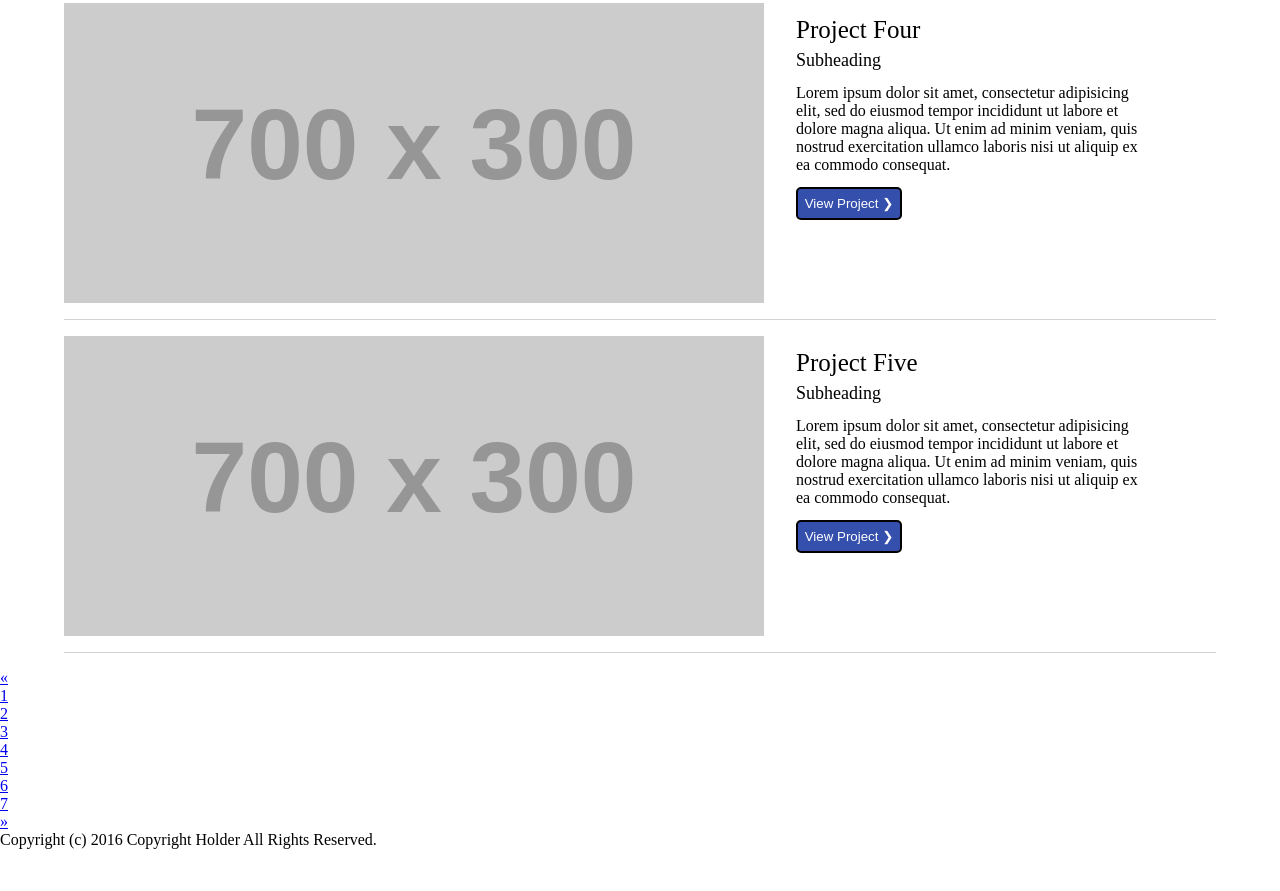
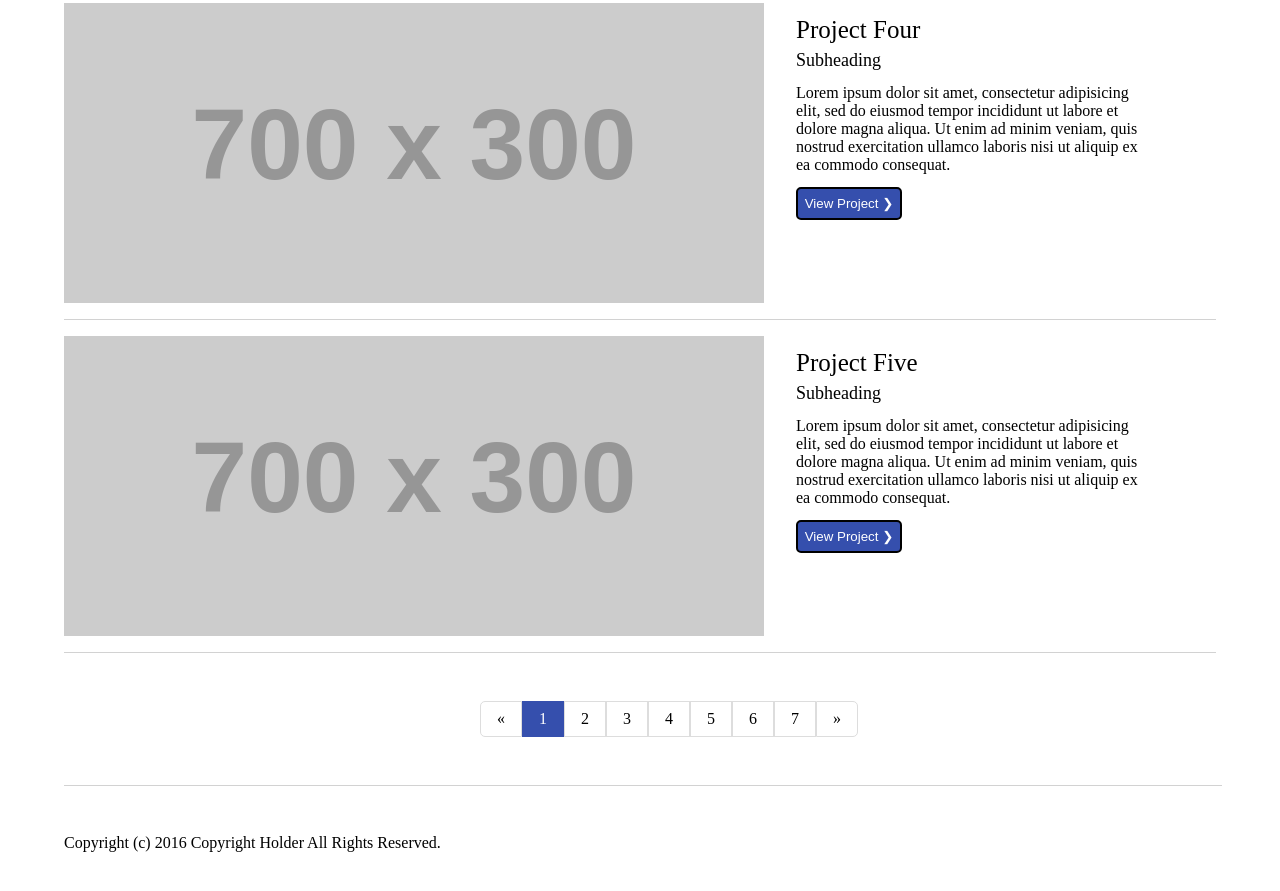
Before and after one commit to rdubel/gabarit2, a plain HTML site: page index.html in a window 1280 px wide. Shown: the part 1159-2050 px from the top of the page. Before the commit the page ends 2008 px from the top, so only its background shows below. Drawn offline with Linux system fonts and the light colour scheme; placeholder pictures from the web are drawn by us.

Commit message:
gabarit2

```diff
--- a/css/style.css
+++ b/css/style.css
@@ -49,7 +49,7 @@ h1 {
     margin-bottom: 0em;
     padding-bottom: 0.2em;
     border-bottom: 1px solid;
-    border-color: grey;
+    border-color: rgb(210, 210, 210);
 }
 
 h1 span {
@@ -72,7 +72,7 @@ h2 span {
 article {
     display: inline-block;
     border-bottom: 1px solid;
-    border-color: rgb(210, 210, 210)grey;
+    border-color: rgb(210, 210, 210);
     margin-top: 1em;
     padding-bottom: 1em;
 }
@@ -95,3 +95,55 @@ button {
     border-style: solid;
     border-radius: 5px;
 }
+
+.pagination {
+    display: inline-block;
+    width: 58%;
+    border-bottom: 1px solid;
+    border-color: rgb(210, 210, 210);
+    margin-left: 4em;
+    padding-left: 26em;
+    padding-bottom: 3em;
+    padding-top: 2em;
+}
+
+.pagination li {
+    display: inline;
+    padding-left: 1em;
+}
+
+.pagination li a {
+    color: black;
+    float: left;
+    padding: 8px 16px;
+    text-decoration: none;
+    transition: background-color .3s;
+    border: 1px solid #ddd;
+}
+
+.pagination li:first-child a {
+    border-top-left-radius: 5px;
+    border-bottom-left-radius: 5px;
+}
+
+.pagination li:last-child a {
+    border-top-right-radius: 5px;
+    border-bottom-right-radius: 5px;
+}
+
+.pagination li a.active {
+    background-color: rgb(53, 79, 173);
+    color: white;
+    border: 1px solid rgb(53, 79, 173);
+}
+
+.pagination li a:hover:not(.active) {
+    background-color: #ddd;
+}
+
+footer {
+    width: 90%;
+    margin: auto;
+    padding-top: 3em;
+    padding-bottom: 3em;
+}
--- a/index.html
+++ b/index.html
@@ -22,7 +22,7 @@
                 <span>Secondary Text</span>
             </h1>
             <article>
-                <img src="http://placehold.it/700x300" width="700" height="300">
+                <img src="http://placehold.it/700x300" width="700" height="300" alt="pimage1">
                 <h2>Project One
                     <span>Subheading</span>
                 </h2>
@@ -30,7 +30,7 @@
                 <button type="button" name="button">View Project ❯</button>
             </article>
             <article>
-                <img src="http://placehold.it/700x300" width="700" height="300">
+                <img src="http://placehold.it/700x300" width="700" height="300" alt="pimage2">
                 <h2>Project Two
                     <span>Subheading</span>
                 </h2>
@@ -38,7 +38,7 @@
                 <button type="button" name="button">View Project ❯</button>
             </article>
             <article>
-                <img src="http://placehold.it/700x300" width="700" height="300">
+                <img src="http://placehold.it/700x300" width="700" height="300" alt="pimage3">
                 <h2>Project Three
                     <span>Subheading</span>
                 </h2>
@@ -46,7 +46,7 @@
                 <button type="button" name="button">View Project ❯</button>
             </article>
             <article>
-                <img src="http://placehold.it/700x300" width="700" height="300">
+                <img src="http://placehold.it/700x300" width="700" height="300" alt="pimage4">
                 <h2>Project Four
                     <span>Subheading</span>
                 </h2>
@@ -54,7 +54,7 @@
                 <button type="button" name="button">View Project ❯</button>
             </article>
             <article>
-                <img src="http://placehold.it/700x300" width="700" height="300">
+                <img src="http://placehold.it/700x300" width="700" height="300" alt="pimage5">
                 <h2>Project Five
                     <span>Subheading</span>
                 </h2>
```
